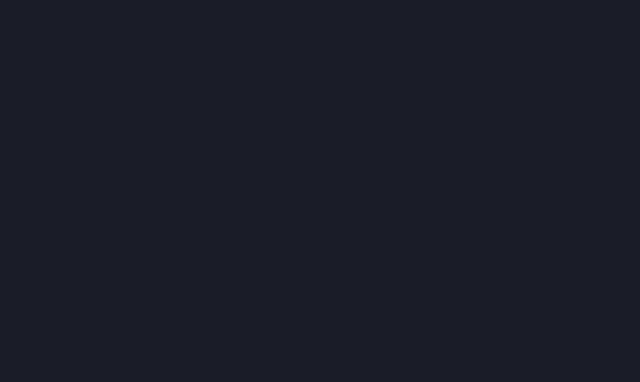
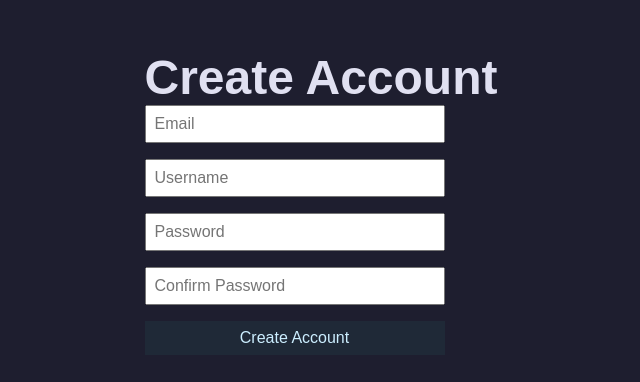
Before and after one commit to abel-alcala/TaskO, a React (Vite) app in the folder packages/react-frontend/: page /create-account in a window 1280 px wide. Before the commit this address had no page. Shown: the part 214-596 px from the top of the page, without its empty margins (319-959 px from the left). Built offline with nearby package versions, Linux system fonts and the light colour scheme.

Commit message:
added create acc and forgot pass and a main page

```diff
--- a/packages/react-frontend/package.json
+++ b/packages/react-frontend/package.json
@@ -10,9 +10,10 @@
     "preview": "vite preview"
   },
   "dependencies": {
+    "nodemailer": "^6.9.16",
     "react": "^18.3.1",
     "react-dom": "^18.3.1",
-    "react-router-dom": "^6.27.0"
+    "react-router-dom": "^6.28.0"
   },
   "devDependencies": {
     "@eslint/js": "^9.13.0",
--- a/packages/react-frontend/src/App.jsx
+++ b/packages/react-frontend/src/App.jsx
@@ -2,15 +2,21 @@ import React from 'react';
 import {BrowserRouter as Router, Routes, Route} from 'react-router-dom';
 import Home from './Pages/Home.jsx';
 import Login from './Pages/Login.jsx';
+import CreateAcc from './Pages/createAcc.jsx';
+import ForgotPass from './Pages/forgotPass.jsx';
+import Main from './Pages/main.jsx';
 
 const App = () => {
     return (
-        <Router>
-            <Routes>
-                <Route path="/" element={<Login/>}/>
-                <Route path="/home" element={<Home/>}/>
-            </Routes>
-        </Router>
+      <Router>
+        <Routes>
+          <Route path="/main" element={<Main />} />
+          <Route path="/forgot-password" element={<ForgotPass />} />
+          <Route path="/create-account" element={<CreateAcc />} />
+          <Route path="/login" element={<Login />} />
+          <Route path="/home" element={<Home />} />
+        </Routes>
+      </Router>
     );
 };
 
--- /dev/null
+++ b/packages/react-frontend/src/CSS/CreateAcc.css
@@ -0,0 +1,27 @@
+.create-account {
+    display: flex;
+    flex-direction: column;
+    align-items: center;
+    margin-top: 50px;
+}
+
+.create-acc-form {
+    display: flex;
+    flex-direction: column;
+    width: 300px;
+}
+
+.create-acc-form input {
+    margin-bottom: 1rem;
+    padding: 0.5rem;
+    font-size: 1rem;
+}
+
+.create-acc-btn {
+    padding: 0.5rem;
+    font-size: 1rem;
+    cursor: pointer;
+    background-color: hsl(215, 28%, 17%);
+    color: hsl(200, 100%, 90%);
+    border: none;
+}
--- /dev/null
+++ b/packages/react-frontend/src/CSS/ForgotPass.css
@@ -0,0 +1,32 @@
+.forgot-password {
+    display: flex;
+    flex-direction: column;
+    align-items: center;
+    margin-top: 50px;
+}
+
+.forgot-password-form {
+    display: flex;
+    flex-direction: column;
+    width: 300px;
+}
+
+.forgot-password-form input {
+    margin-bottom: 1rem;
+    padding: 0.5rem;
+    font-size: 1rem;
+}
+
+.reset-password-btn, .go-back-btn {
+    padding: 0.5rem;
+    font-size: 1rem;
+    cursor: pointer;
+    margin-top: 0.5rem;
+    background-color: hsl(215, 28%, 17%);
+    color: hsl(200, 100%, 90%);
+    border: none;
+}
+
+.go-back-btn {
+    background-color: hsl(214, 15%, 54%);
+}
--- a/packages/react-frontend/src/CSS/Login.css
+++ b/packages/react-frontend/src/CSS/Login.css
@@ -82,7 +82,9 @@ h1 {
     background: hsl(235, 55%, 49%);
     color: white;
     border: none;
-    padding: 0.25rem 0.5rem;
+    padding: 0.5rem 1rem;
     cursor: pointer;
     font-size: 0.9rem;
+    border-radius: 4px;
+    margin-top: 1rem;
 }
--- /dev/null
+++ b/packages/react-frontend/src/CSS/Main.css
@@ -0,0 +1,77 @@
+/* Style the body to center everything and set a background color */
+body, .home-container {
+    display: flex;
+    justify-content: center;
+    align-items: center;
+    height: 100vh;
+    margin: 0;
+    background-color: #1e1e2f;
+    font-family: Arial, sans-serif;
+    color: #e0e0f1;
+}
+
+/* Navigation Bar */
+.navbar {
+    position: absolute;
+    top: 0;
+    right: 0;
+    padding: 1rem;
+    display: flex;
+}
+
+.nav-buttons {
+    display: flex;
+    gap: 1rem;
+}
+
+/* Navigation Button Style */
+.nav-btn {
+    background: none;
+    border: 1px solid hsl(200, 100%, 75%);
+    color: hsl(200, 100%, 90%);
+    padding: 0.5rem 1rem;
+    border-radius: 4px;
+    cursor: pointer;
+    font-size: 0.9rem;
+    transition: background-color 0.3s ease, color 0.3s ease;
+}
+
+.nav-btn:hover {
+    background-color: hsl(200, 100%, 30%);
+    color: white;
+}
+
+/* Intro Section */
+.intro-section {
+    text-align: center;
+    max-width: 600px;
+    padding: 2rem;
+}
+
+.intro-section h1 {
+    font-size: 2.5em;
+    color: hsl(200, 100%, 85%);
+    margin-bottom: 1rem;
+}
+
+.intro-section p {
+    font-size: 1.2em;
+    color: #cfcff9;
+    margin-bottom: 2rem;
+}
+
+/* Get Started Button */
+.get-started-btn {
+    padding: 0.75rem 1.5rem;
+    font-size: 1em;
+    color: white;
+    background-color: hsl(235, 55%, 49%);
+    border: none;
+    border-radius: 5px;
+    cursor: pointer;
+    transition: background-color 0.3s ease;
+}
+
+.get-started-btn:hover {
+    background-color: hsl(235, 55%, 40%);
+}
--- a/packages/react-frontend/src/Pages/Login.jsx
+++ b/packages/react-frontend/src/Pages/Login.jsx
@@ -6,9 +6,9 @@ import '../CSS/Login.css';
 const Login = () => {
     const navigate = useNavigate();
 
-    const handleGoHome = () => {
-        navigate('/home');
-    };
+    // const handleGoHome = () => {
+    //     navigate('/main');
+    // };
 
     return (
         <div>
@@ -27,11 +27,11 @@ const Login = () => {
                 />
                 <br/>
                 <div className="btn-container">
-                    <button className="create-btn">Create Account</button>
-                    <button className="forgot-btn">Forgot Password</button>
+                    <button className="create-btn" onClick={() => navigate('/create-account')}>Create Account</button>
+                    <button className="forgot-btn" onClick={() => navigate('/forgot-password')}>Forgot Password</button>
                 </div>
                 <button className="login-btn" type="submit">Login</button>
-                <button className="link-btn" onClick={handleGoHome}>Go to Home</button>
+                {/* <button className="link-btn" onClick={handleGoHome}>Go to Home</button> */}
             </form>
         </div>
     );
--- /dev/null
+++ b/packages/react-frontend/src/Pages/createAcc.jsx
@@ -0,0 +1,73 @@
+import React, { useState } from "react";
+import { useNavigate } from "react-router-dom";
+import "../CSS/CreateAcc.css";
+
+const CreateAcc = () => {
+  const navigate = useNavigate();
+  const [formData, setFormData] = useState({ email: '', username: '', password: '', confirmPassword: ''});
+  const [error, setError] = useState('');
+
+  const handleInputChange = (e) => {
+    const { name, value } =  e.target;
+    setFormData({...formData, [name]: value});
+  };
+
+  const handleSubmit = (e) => {
+    e.preventDefault();
+    if (formData.password != formData.confirmPassword){
+        setError("Password do not match");
+        return;
+    }
+    setError('');
+    console.log("Account Created:", formData);
+    navigate('/login');
+  }
+
+  return (
+    <div className="create-acc">
+      <h1>Create Account</h1>
+      <form onSubmit={handleSubmit} className="create-acc-form">
+        <input
+          type="text"
+          name="email"
+          placeholder="Email"
+          value={formData.email}
+          onChange={handleInputChange}
+          required
+        />
+        <input
+          type="text"
+          name="username"
+          placeholder="Username"
+          value={formData.username}
+          onChange={handleInputChange}
+          required
+        />
+        <input
+          type="password"
+          name="password"
+          placeholder="Password"
+          value={formData.password}
+          onChange={handleInputChange}
+          required
+        />
+        <input
+          type="password"
+          name="confirmPassword"
+          placeholder="Confirm Password"
+          value={formData.confirmPassword}
+          onChange={handleInputChange}
+          required
+        />
+        <button
+          type="submit"
+          className="create-acc-btn"
+        >
+          Create Account
+        </button>
+      </form>
+    </div>
+  );
+};
+
+export default CreateAcc;
--- /dev/null
+++ b/packages/react-frontend/src/Pages/forgotPass.jsx
@@ -0,0 +1,54 @@
+import React, { useState } from "react";
+import { useNavigate } from "react-router-dom";
+import "../CSS/ForgotPass.css";
+
+const ForgotPass = () => {
+  const navigate = useNavigate();
+  const [email, setEmail] = useState('');
+  const [message, setMessage] = useState("");
+
+  const handleInputChange = (e) => {
+    setEmail(e.target.value);
+  };
+
+    const handleSubmit = async (e) => {
+      e.preventDefault();
+      try {
+        const response = await fetch(
+          "http://localhost:5000/api/auth/forgot-password",
+          {
+            method: "POST",
+            headers: { "Content-Type": "application/json" },
+            body: JSON.stringify({ email }),
+          }
+        );
+        const data = await response.json();
+        setMessage(data.message);
+      } catch (error) {
+        console.error("Error sending email:", error);
+        setMessage("An error occurred. Please try again.");
+      }
+    };
+
+  return (
+    <div className="forgot-pass">
+      <h1>Forgot Password</h1>
+      <p>Enter email address to reset your password</p>
+      <form onSubmit={handleSubmit} className="forgot-pass-form">
+        <input
+          type="email"
+          name="email"
+          placeholder="Email Address"
+          value={email}
+          onChange={(e) => setEmail(e.target.value)}
+          required
+        />
+        <button type="submit" className="reset-pass-btn">
+          Send Reset Link
+        </button>
+      </form>
+    </div>
+  );
+};
+
+export default ForgotPass;
--- /dev/null
+++ b/packages/react-frontend/src/Pages/main.jsx
@@ -0,0 +1,33 @@
+import React from "react";
+import { useNavigate } from "react-router-dom";
+import '../CSS/Main.css';
+
+const Main = () => {
+    const navigate = useNavigate();
+
+    return (
+        <div className="home-container">
+            {/* Navigation Bar */}
+            <header className="navbar">
+                <div className="nav-buttons">
+                    <button onClick={() => navigate('/login')} className="nav-btn">Sign In</button>
+                    <button onClick={() => navigate('/create-account')} className="nav-btn">Create Account</button>
+                </div>
+            </header>
+
+            {/* Main Content */}
+            <main className="intro-section">
+                <h1>Welcome to Our Website</h1>
+                <p>
+                    Discover a new way to manage and organize your tasks efficiently. Our platform is designed
+                    to provide you with the best tools for productivity, collaboration, and task tracking.
+                </p>
+                <button onClick={() => navigate('/create-account')} className="get-started-btn">
+                    Get Started
+                </button>
+            </main>
+        </div>
+    );
+};
+
+export default Main;
```
Also changed, not shown: 1 other file (tests, documents, lock files or other folders).
